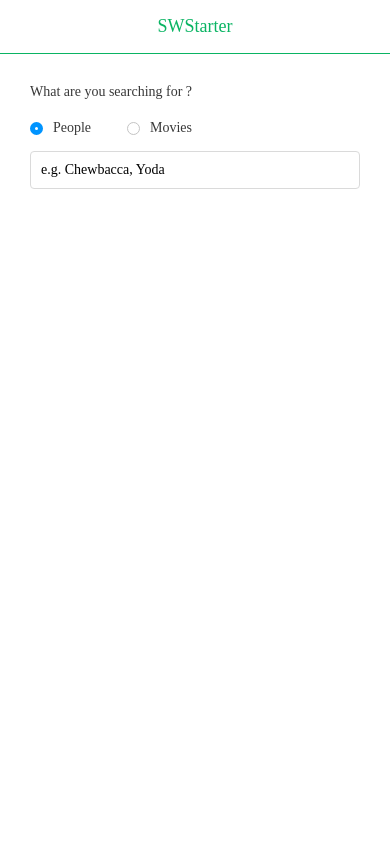
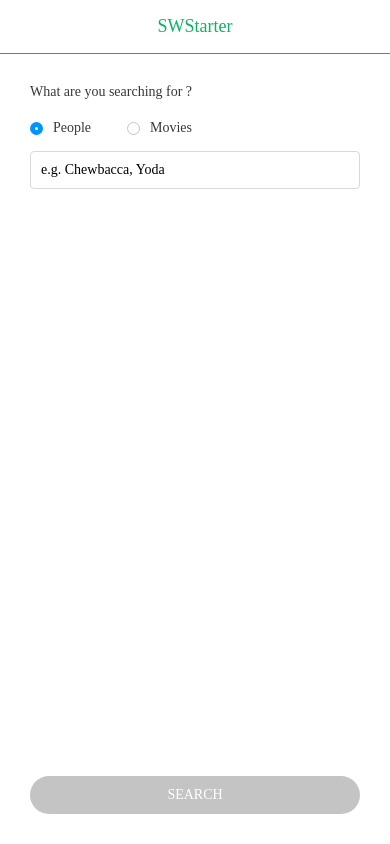
Before and after one commit to nickbasile/swstarter, a React Native app: screen / in a window 390 px wide. Built offline with nearby package versions, Linux system fonts and the light colour scheme.

Commit message:
Added search button

```diff
--- a/App.js
+++ b/App.js
@@ -5,7 +5,7 @@ import SearchPage from './pages/searchPage';
 
 const App = () => {
   return (
-    <SafeAreaView>
+    <SafeAreaView style={{flexDirection: 'column', flex: 1}}>
       <SearchPage />
     </SafeAreaView>
   );
--- a/pages/searchPage.js
+++ b/pages/searchPage.js
@@ -11,9 +11,15 @@ class SearchPage extends Component {
     };
   }
 
+  search = () => {
+    if (this.state.searchTerm.length > 0) {
+      return this.setState({searchTerm: 'searching'});
+    }
+  };
+
   render() {
     return (
-      <View>
+      <View style={{flexDirection: 'column', height: '100%'}}>
         <View style={styles.headerNav}>
           <Text style={styles.pageTitle}>SWStarter</Text>
         </View>
@@ -51,6 +57,24 @@ class SearchPage extends Component {
             placeholder="e.g. Chewbacca, Yoda"
           />
         </View>
+        <View
+          style={{
+            position: 'absolute',
+            bottom: 0,
+            padding: 30,
+            alignItems: 'center',
+            width: '100%',
+          }}>
+          <TouchableOpacity
+            style={
+              this.state.searchTerm.length > 0
+                ? styles.buttonActive
+                : styles.buttonInactive
+            }
+            onPress={this.search}>
+            <Text style={styles.textButton}>SEARCH</Text>
+          </TouchableOpacity>
+        </View>
       </View>
     );
   }
--- a/styles.js
+++ b/styles.js
@@ -6,8 +6,13 @@ const defaultStyles = {
     grayDarkest: 'rgb(56, 56, 56)',
     grayDark: 'rgb(218, 218, 218)',
     gray: 'rgb(196, 196, 196)',
+    white: '#FFFFFF',
     green: 'rgb(10, 180, 99)',
     blue: 'rgb(0, 148, 255)',
+  },
+  fonts: {
+    primaryBold: 'Montserrat-Bold',
+    primaryRegular: 'Montserrat-Regular',
   },
   lineSpacing: -0.01,
 };
@@ -26,44 +31,51 @@ const styles = StyleSheet.create({
     color: defaultStyles.colors.green,
   },
   headerPrimary: {
-    fontFamily: 'Montserrat-Bold',
+    fontFamily: defaultStyles.fonts.primaryBold,
     fontSize: 18,
     letterSpacing: defaultStyles.lineSpacing,
     color: defaultStyles.colors.grayDarkest,
   },
   headerSecondary: {
-    fontFamily: 'Montserrat-Bold',
+    fontFamily: defaultStyles.fonts.primaryBold,
     fontSize: 14,
     letterSpacing: defaultStyles.lineSpacing,
     color: defaultStyles.colors.grayDarkest,
   },
   textStatus: {
-    fontFamily: 'Montserrat-Bold',
+    fontFamily: defaultStyles.fonts.primaryBold,
     fontSize: 14,
     letterSpacing: defaultStyles.letterSpacing,
     color: defaultStyles.colors.gray,
   },
   textParagraph: {
-    fontFamily: 'Montserrat-Regular',
+    fontFamily: defaultStyles.fonts.primaryRegular,
     fontSize: 14,
     letterSpacing: defaultStyles.letterSpacing,
     color: defaultStyles.colors.grayDarkest,
   },
   textLink: {
-    fontFamily: 'Montserrat-Regular',
+    fontFamily: defaultStyles.fonts.primaryRegular,
     fontSize: 14,
     letterSpacing: defaultStyles.letterSpacing,
     color: defaultStyles.colors.grayDarkest,
   },
   textRadio: {
-    fontFamily: 'Montserrat-Bold',
+    fontFamily: defaultStyles.fonts.primaryBold,
     fontSize: 14,
     letterSpacing: defaultStyles.lineSpacing,
     color: defaultStyles.colors.grayDarkest,
     marginLeft: 10,
   },
+  textButton: {
+    fontFamily: defaultStyles.fonts.primaryBold,
+    textAlign: 'center',
+    lineHeight: 22,
+    letterSpacing: 0,
+    color: defaultStyles.colors.white,
+  },
   input: {
-    fontFamily: 'Montserrat-Bold',
+    fontFamily: defaultStyles.fonts.primaryBold,
     fontSize: 14,
     letterSpacing: defaultStyles.letterSpacing,
     color: defaultStyles.colors.black,
@@ -96,6 +108,18 @@ const styles = StyleSheet.create({
     alignItems: 'center',
     marginRight: 36,
   },
+  buttonInactive: {
+    width: '100%',
+    backgroundColor: defaultStyles.colors.gray,
+    borderRadius: 26.5,
+    padding: 8,
+  },
+  buttonActive: {
+    width: '100%',
+    backgroundColor: defaultStyles.colors.green,
+    borderRadius: 26.5,
+    padding: 8,
+  },
 });
 
 export default styles;
```
